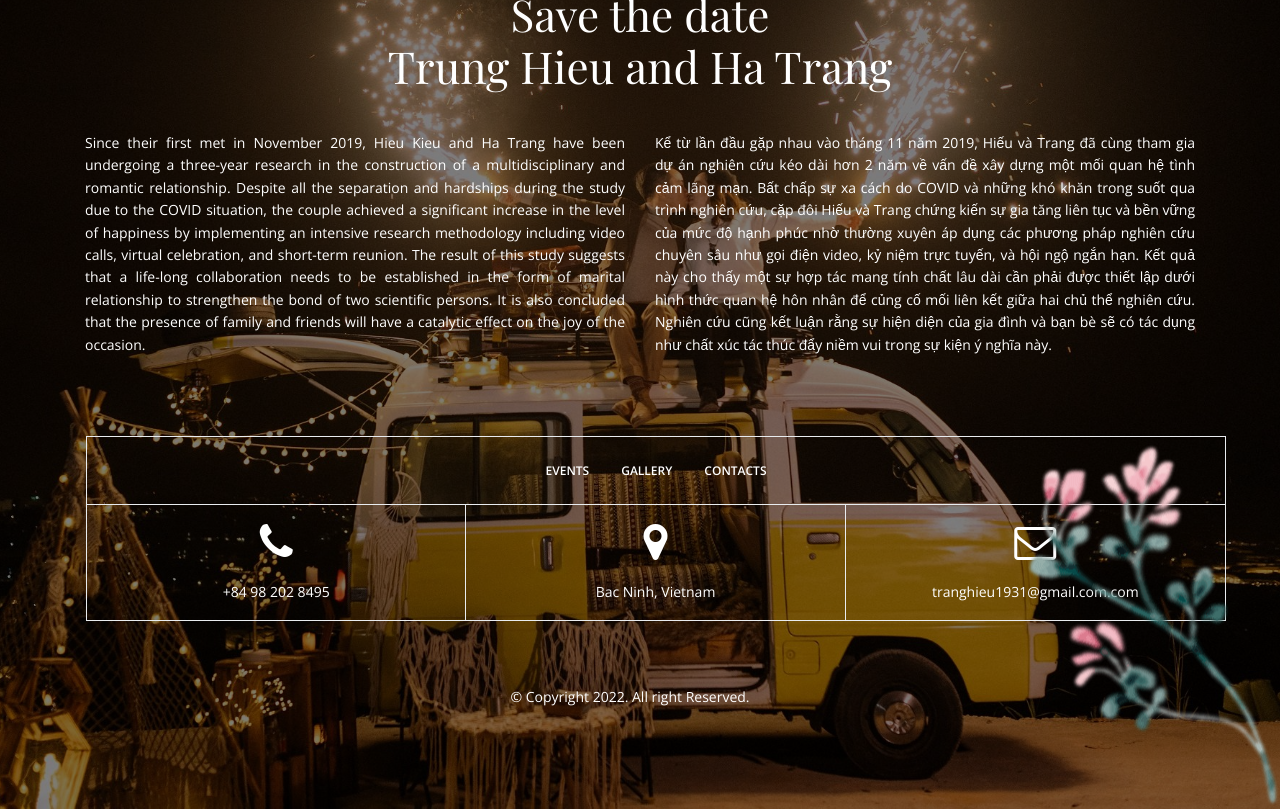
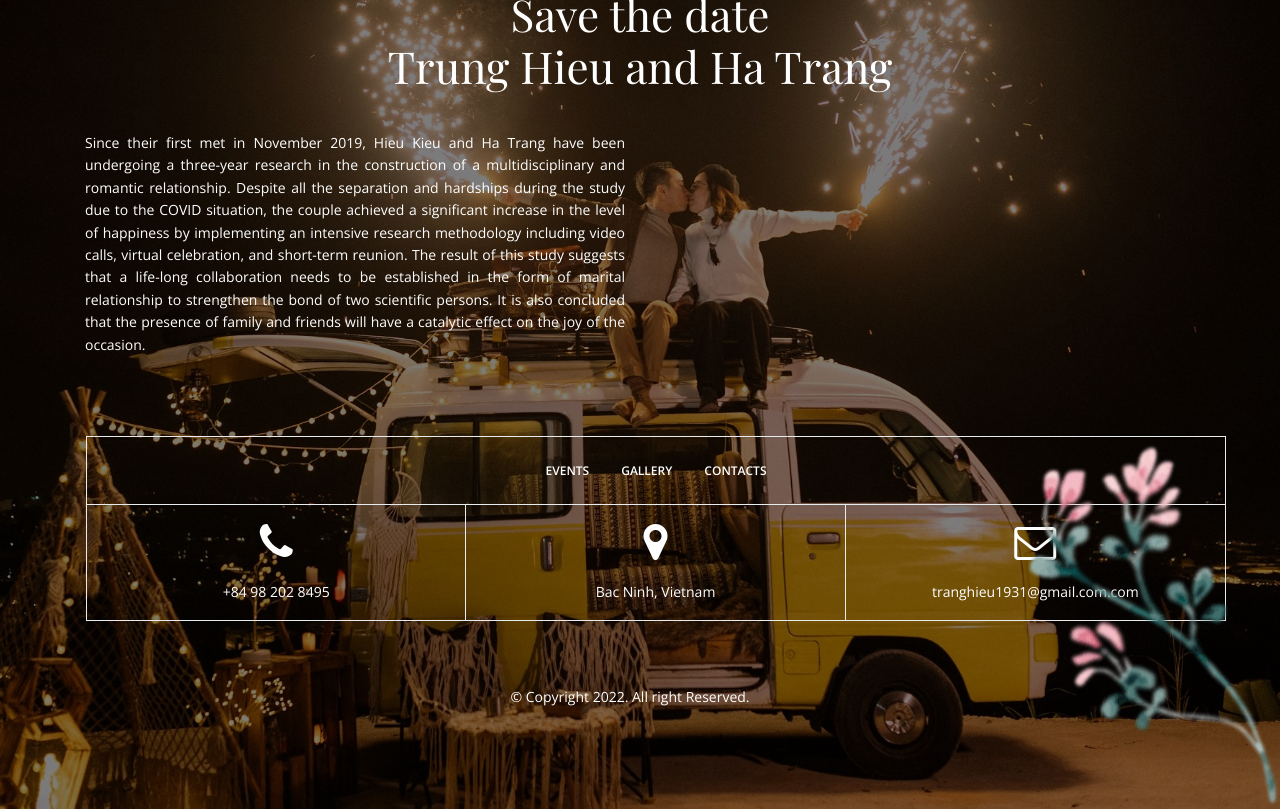
Before and after one commit to hieutrangwedding/hieutrangwedding.github.io, a plain HTML site: page index.html in a window 1280 px wide. Shown: the part 3923-4732 px from the top of the page. Drawn offline with nearby package versions, Linux system fonts and the light colour scheme; no server answers; a web font is replaced by a local one.

Commit message:
Update index.html

```diff
--- a/index.html
+++ b/index.html
@@ -299,9 +299,6 @@
 				<div class="col-md-6 text-justify">
 					<p>Since their first met in November 2019, Hieu Kieu and Ha Trang have been undergoing a three-year research in the construction of a multidisciplinary and romantic relationship. Despite all the separation and hardships during the study due to the COVID situation, the couple achieved a significant increase in the level of happiness by implementing an intensive research methodology including video calls, virtual celebration, and short-term reunion. The result of this study suggests that a life-long collaboration needs to be established in the form of marital relationship to strengthen the bond of two scientific persons. It is also concluded that the presence of family and friends will have a catalytic effect on the joy of the occasion.</p>
 				</div>
-				<div class="col-md-6 text-justify">
-					<p>Kể từ lần đầu gặp nhau vào tháng 11 năm 2019, Hiếu và Trang đã cùng tham gia dự án nghiên cứu kéo dài hơn 2 năm về vấn đề xây dựng một mối quan hệ tình cảm lãng mạn. Bất chấp sự xa cách do COVID và những khó khăn trong suốt qua trình nghiên cứu, cặp đôi Hiếu và Trang chứng kiến sự gia tăng liên tục và bền vững của mức độ hạnh phúc nhờ thường xuyên áp dụng các phương pháp nghiên cứu chuyên sâu như gọi điện video, kỷ niệm trực tuyến, và hội ngộ ngắn hạn. Kết quả này cho thấy một sự hợp tác mang tính chất lâu dài cần phải được thiết lập dưới hình thức quan hệ hôn nhân để củng cố mối liên kết giữa hai chủ thể nghiên cứu. Nghiên cứu cũng kết luận rằng sự hiện diện của gia đình và bạn bè sẽ có tác dụng như chất xúc tác thúc đẩy niềm vui trong sự kiện ý nghĩa này.</p>
-				</div>
 			</div>
 			<div class="row pb-4">
 				<div class="col-md-12 border p-1 mx-1">
```
